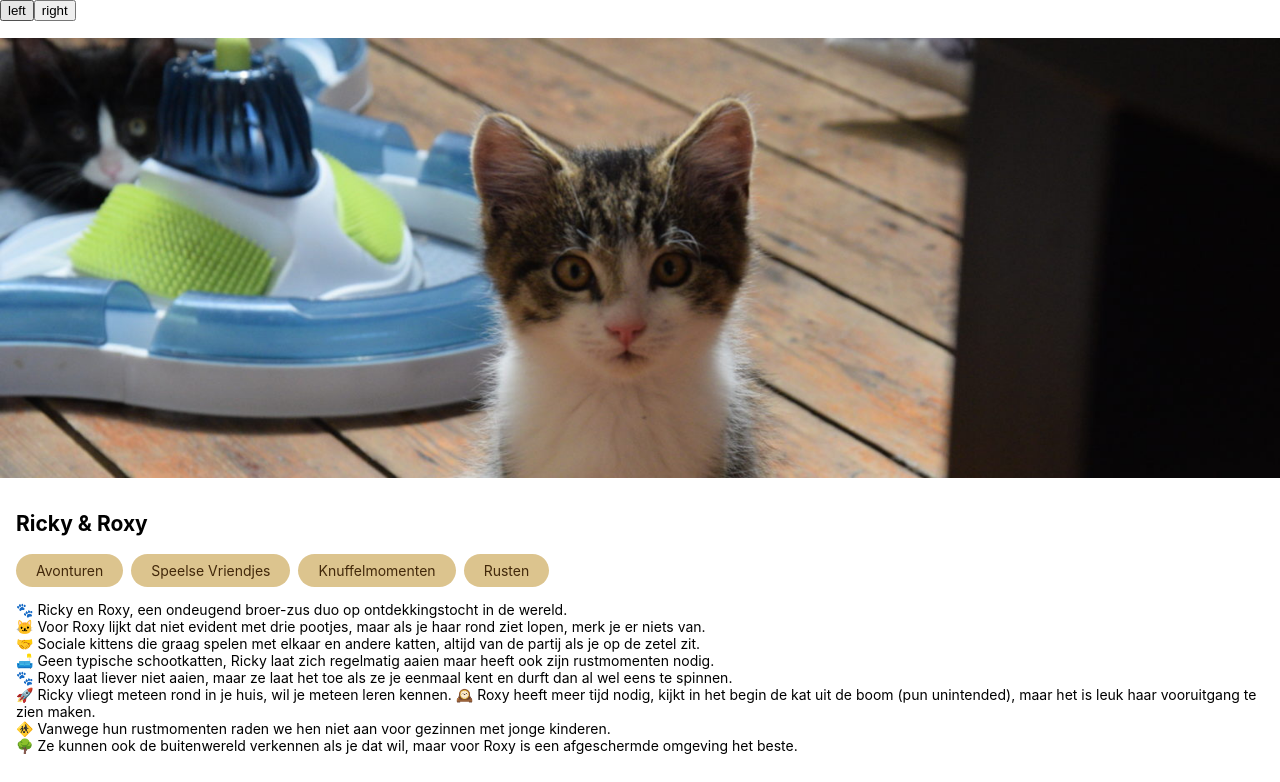
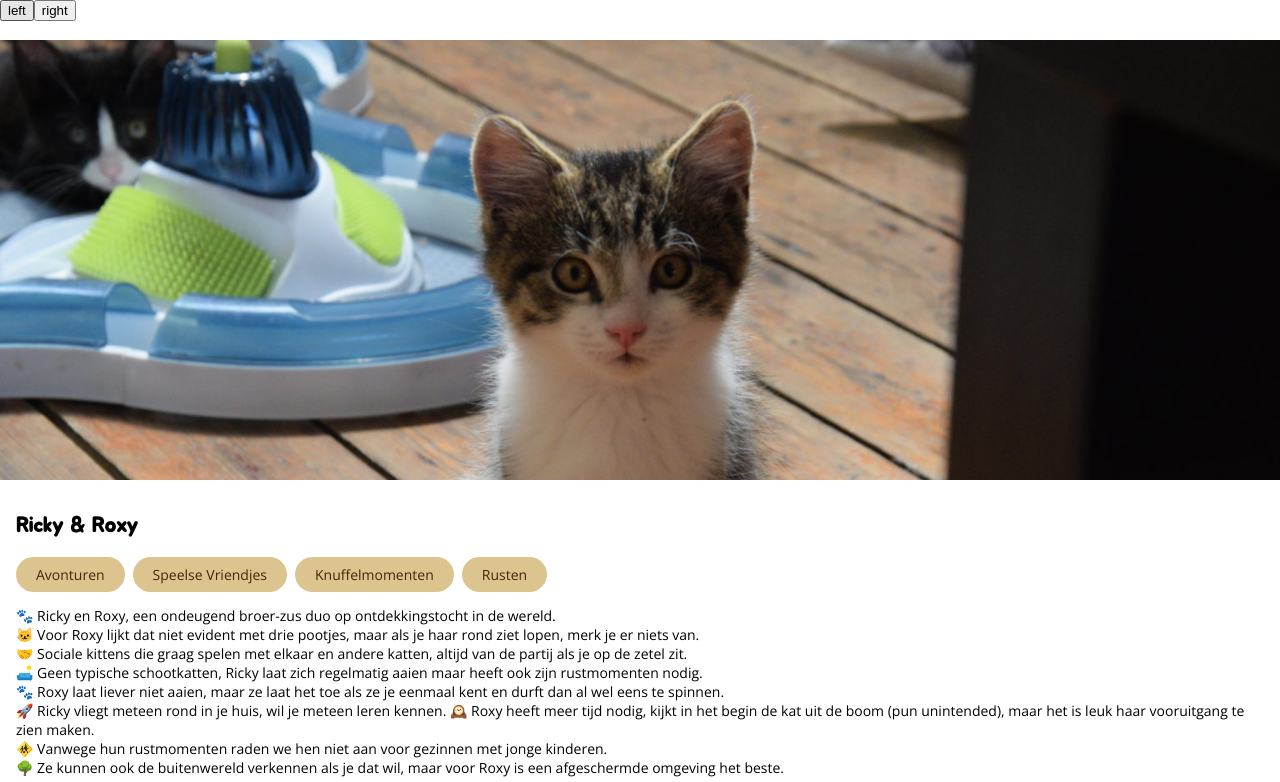
Before and after one commit to khownz/purrfect-match, an Angular app: page / in a window 1280 px wide. Shown: the top 782 px of the page. Built offline with nearby package versions, Linux system fonts and the light colour scheme.

Commit message:
Added Google Fonts

```diff
--- a/src/index.html
+++ b/src/index.html
@@ -6,6 +6,12 @@
     <base href="/" />
     <meta name="viewport" content="width=device-width, initial-scale=1" />
     <link rel="icon" type="image/x-icon" href="favicon.ico" />
+    <link rel="preconnect" href="https://fonts.googleapis.com" />
+    <link rel="preconnect" href="https://fonts.gstatic.com" crossorigin />
+    <link
+      href="https://fonts.googleapis.com/css2?family=Jua&family=Open+Sans:wght@300;400;700&display=swap"
+      rel="stylesheet"
+    />
   </head>
   <body>
     <app-root></app-root>
--- a/src/styles.scss
+++ b/src/styles.scss
@@ -8,8 +8,7 @@
 }
 
 body {
-  // TODO: pick cute google font
-  font-family: Inter, Roboto, Helvetica, Arial, sans-serif;
+  font-family: 'Open Sans', sans-serif;
   font-size: 14px;
   color: var(--color-tundora);
   box-sizing: border-box;
@@ -18,6 +17,14 @@
   margin: 0;
 }
 
+h1,
+h2,
+h3,
+h4,
+h5 {
+  font-family: 'Jua', sans-serif;
+}
+
 img {
   display: block;
 }
```
